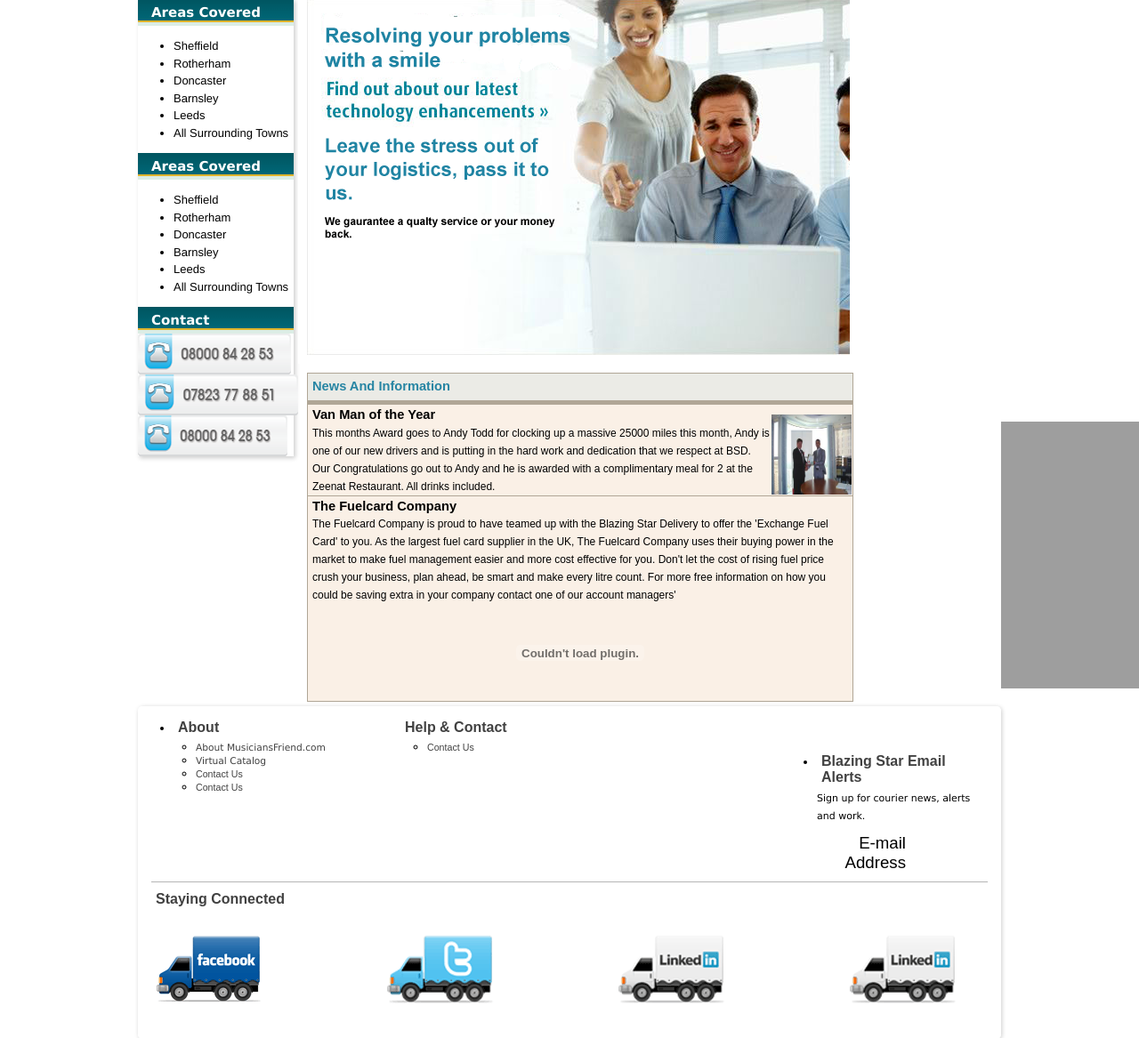
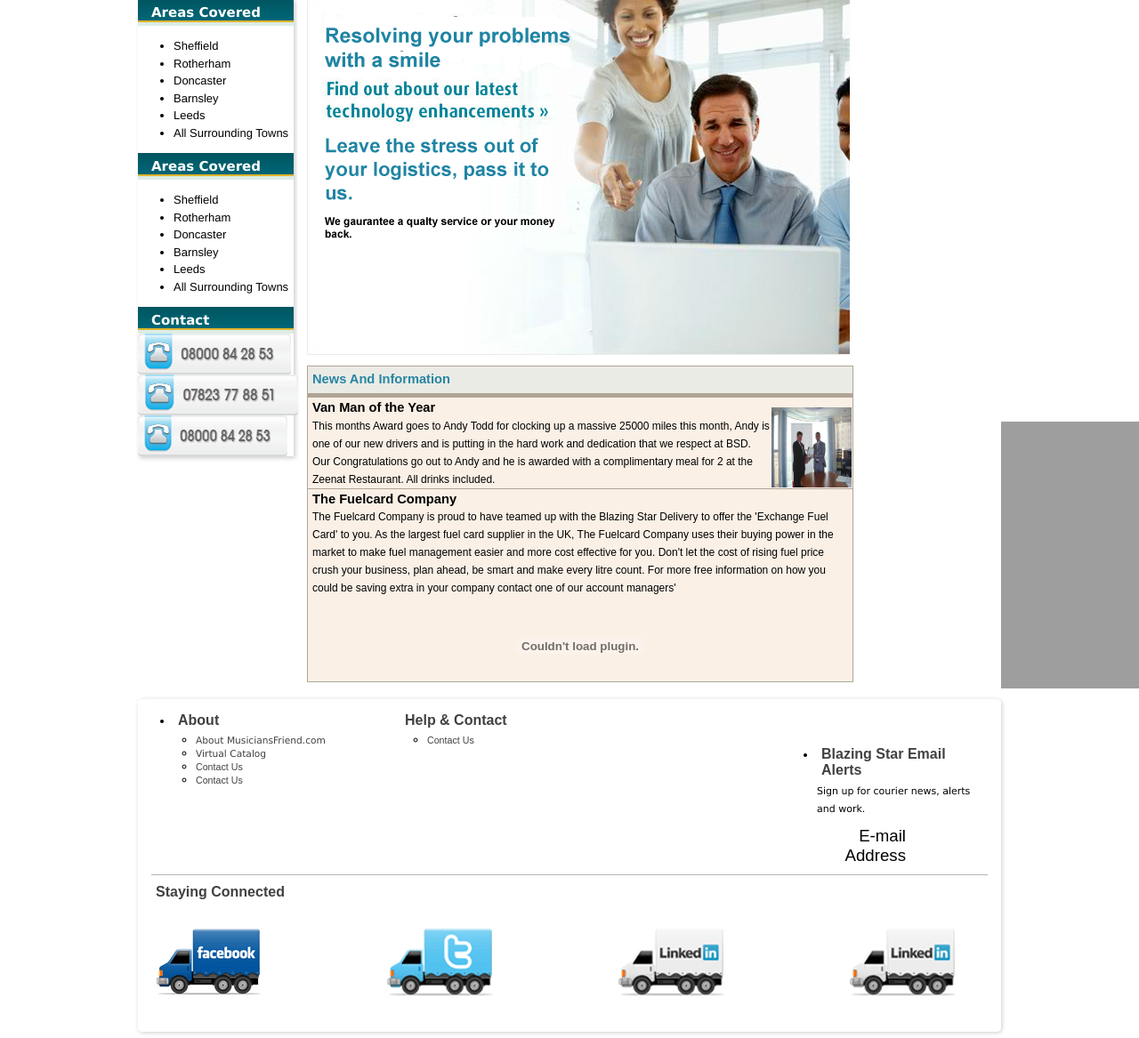
Before and after one commit to syeedshah/blazingstardelivery, a CodeIgniter app: page / in a window 1280 px wide. Shown: the part 83-1250 px from the top of the page at 89% size. Run offline with CodeIgniter, Linux system fonts and the light colour scheme; some libraries are stand-ins or nearby versions.

Commit message:
body content 2
fixed bottom and top margin

```diff
--- a/ci/media/css/body.css
+++ b/ci/media/css/body.css
@@ -55,7 +55,7 @@ a:hover {background-color:#eee;}
 
 /* All the content boxes belong to the content class. */
 .content2 {
-	margin:-20px 0px 10px 190px;
+	margin:-28px 0px 10px 190px;
 	padding:10px;
 	width:600px;
 	z-index:3; /* This allows the content to overlap the right menu in narrow windows in good browsers. */
@@ -148,7 +148,7 @@ a:hover {background-color:#eee;}
 	margin-left:0px;
 	margin-top: -7px;
 	width: 612px;
-	height: 230px;
+	height: 216px;
 	background-color:linen;
 	border-bottom-color:#B0A696;
 	border-bottom-style:solid;
```
